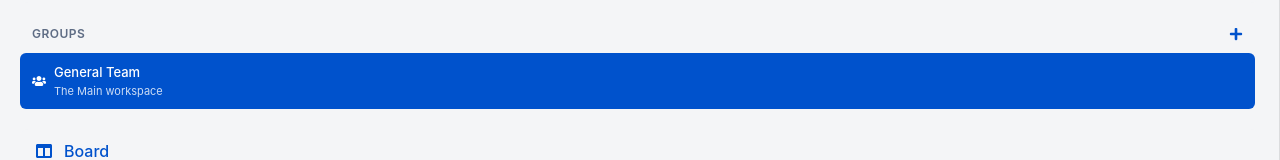
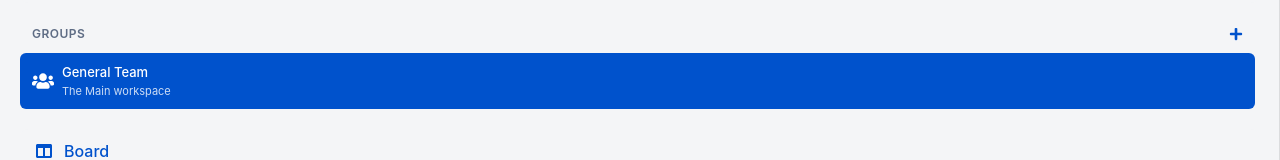
Before and after one commit to Cauteros974/collab-board, a React (Vite) app: page /board in a window 1280 px wide. Shown: the part 157-317 px from the top of the page. Built offline with nearby package versions, Linux system fonts and the light colour scheme; sample sign-in values are in the browser's storage.

Commit message:
Update Layout.tsx

```diff
--- a/src/components/common/Layout/Layout.tsx
+++ b/src/components/common/Layout/Layout.tsx
@@ -162,7 +162,7 @@ export const Layout: React.FC = () => {
                                     }
                                 }}
                             >
-                                <FaUsers style={{ fontSize: '14px', flexShrink: 0 }} />
+                                <FaUsers style={{ fontSize: '22px', flexShrink: 0 }} />
                                 <div style={{ flex: 1, overflow: 'hidden' }}>
                                     <div style={{
                                         fontSize: '13px',
```
